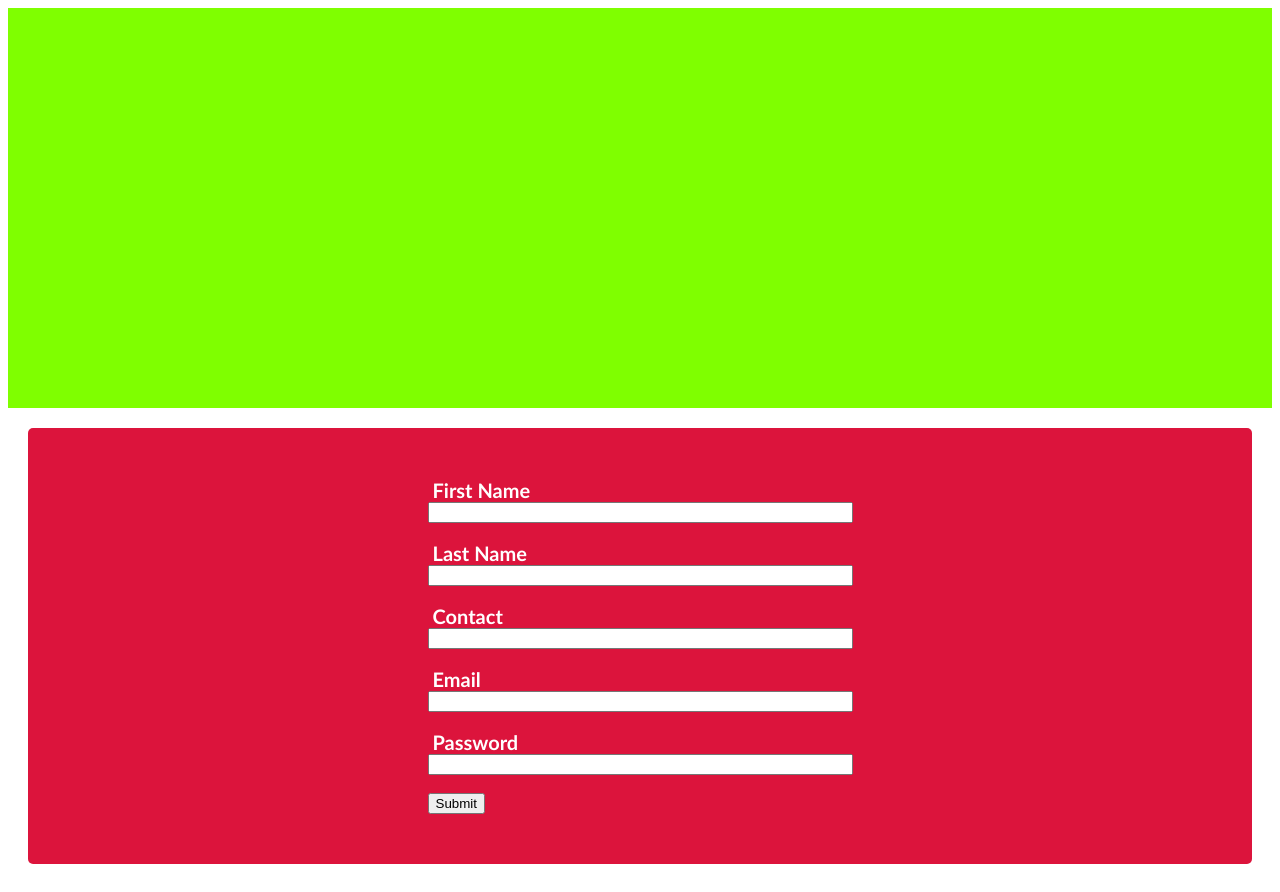
After one commit to Awishka0573/manuallk, a PHP site: page /pages/signup.php in a window 1280 px wide. The commit adds this page. Run offline with PHP 8.4, Linux system fonts and the light colour scheme.

Commit message:
signup created

```diff
--- a/assets/css/index.css
+++ b/assets/css/index.css
@@ -1,6 +1,4 @@
-html {
-  scroll-behavior: smooth;
-}
+
 
 body{
   display: flex;
--- /dev/null
+++ b/assets/css/signup.css
@@ -0,0 +1,34 @@
+body{
+    /* height: 100%;
+    margin: 0;
+    display: flex;
+    justify-content: center;
+    align-items: center; */
+    display: flex;
+    flex-direction: column;
+
+}
+.sideimg{
+    height: 50vh;
+    background-color: chartreuse;
+    display: flex;
+
+}
+
+.formdiv{
+    background-color: crimson;
+    display: flex;
+    justify-content: center;
+    padding: 50px;
+    margin: 20px;
+    border-radius: 5px;
+
+}
+.formdiv .fname , .lname ,.contact,.email,.password{
+    font-family: 'Trebuchet MS', 'Lucida Sans Unicode', 'Lucida Grande', 'Lucida Sans', Arial, sans-serif;;
+    font-size: 20px;
+    font-weight: bold;
+    color: white;
+    padding: 5px;
+
+}
--- a/pages/find.php
+++ b/pages/find.php
@@ -5,7 +5,7 @@
     <meta name="viewport" content="width=device-width, initial-scale=1.0">
     <title>Find</title>
     <link rel="stylesheet"  href="../assets/css/find.css">
-    <link rel="icon" type="image/png" href="../manuallk/assets/images/logotransp.png">
+    <link rel="icon" type="image/png" href="../assets/images/logotransp.png">
     <link href="https://cdn.jsdelivr.net/npm/bootstrap@5.3.0/dist/css/bootstrap.min.css" rel="stylesheet">
 
 </head>
--- /dev/null
+++ b/pages/signup.php
@@ -0,0 +1,41 @@
+<!DOCTYPE html>
+<html lang="en">
+<head>
+    <meta charset="UTF-8">
+    <meta name="viewport" content="width=device-width, initial-scale=1.0">
+    <title>Sign UP</title>
+    <link rel="icon" type="image/png" href="../assets/images/logotransp.png">
+    <link rel="stylesheet"  href="../assets/css/signup.css">
+
+
+</head>
+<body>
+
+<div class="formbg">
+    <div class="sideimg">
+
+    </div>
+    <div class="formdiv">
+            <form class="frm" action="#" method="post">
+                <label for="fname" class="fname">First Name</label><br>
+                <input type="text"  id="fname" name="fname" size="50" required><br><br>
+
+                <label for="lname" class="lname">Last Name</label><br>
+                <input type="text"  id="lname" name="lname" size="50" required><br><br>
+
+                <label for="contact" class="contact">Contact</label><br>
+                <input type="text"  id="contact" name="contact" size="50" required><br><br>
+
+                <label for="email" class="email">Email</label><br>
+                <input type="email" id="email" name="email" size="50" required><br><br>
+
+                <label for="password" class="password">Password</label><br>
+                <input type="text"  id="password" name="password" size="50" required><br><br>
+
+                <input type="submit" class="btn" value="Submit">
+            </form>
+    </div>
+</div>
+
+</body>
+</html>
```
